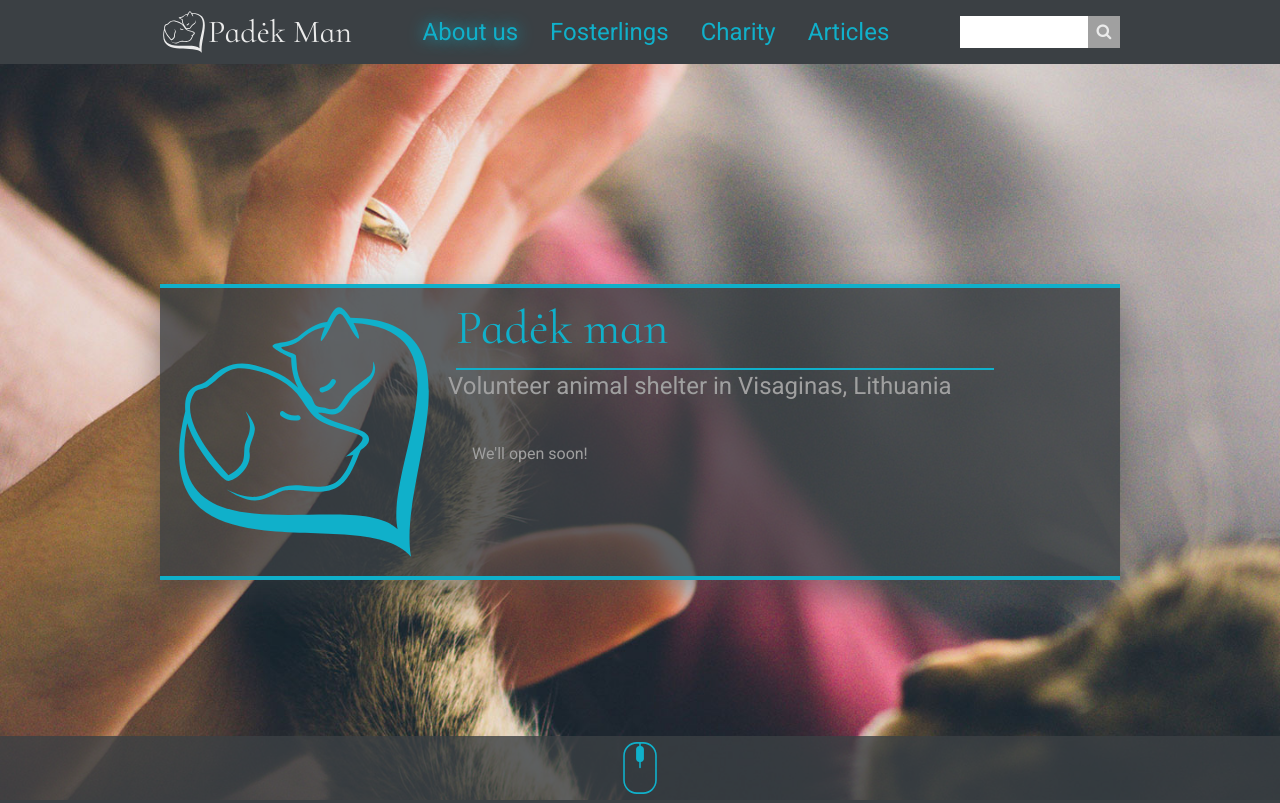
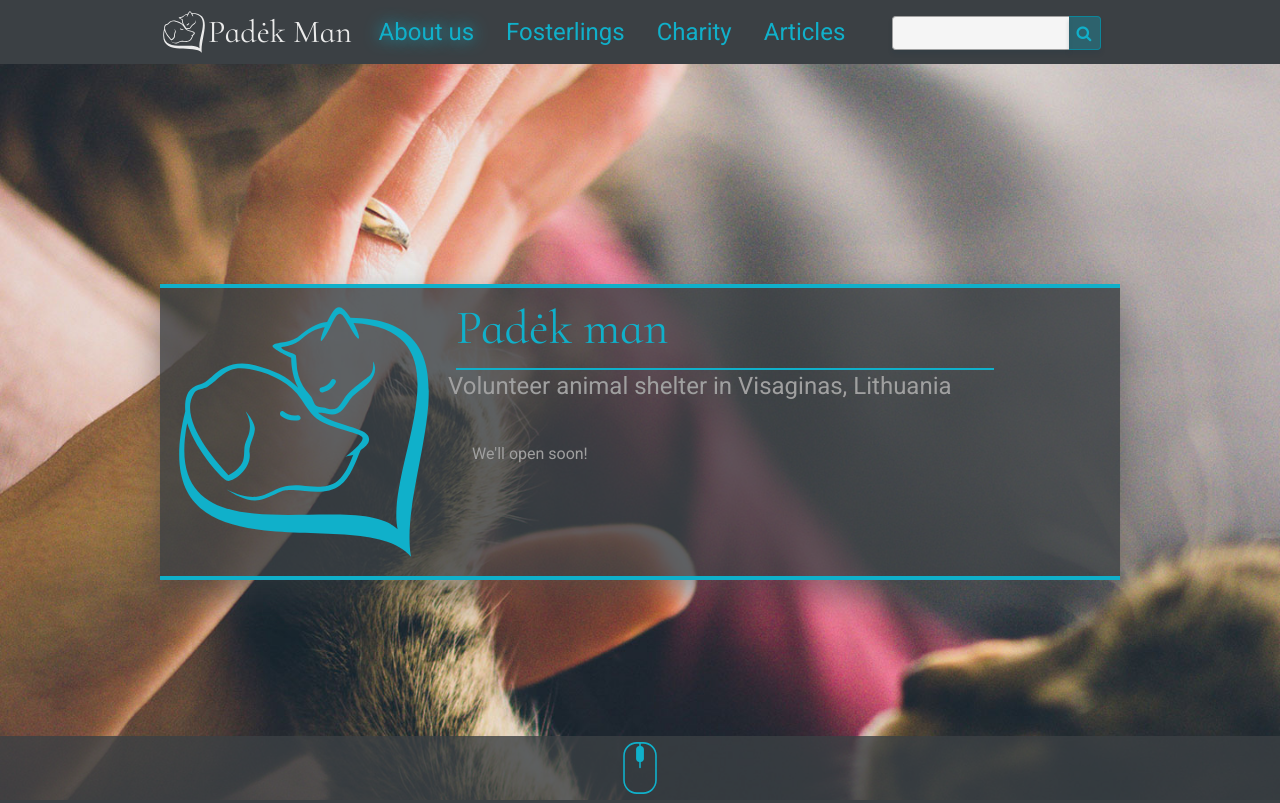
Before and after one commit to Skidan/padekman, a plain HTML site: page index2.html in a window 1280 px wide. Shown: the top 803 px of the page. Drawn offline with nearby package versions, Linux system fonts and the light colour scheme.

Commit message:
customizing a search field

```diff
--- a/src/scss/header.scss
+++ b/src/scss/header.scss
@@ -63,30 +63,98 @@
 		order: 3;
 	}
 }
+#search_form {
+	margin: 0 auto;
+	text-align: center;
+}
 #search_input, #search_button {
 	display: inline-block;
+	vertical-align: top;
 	padding: 0;
-	color: $color-bg;
+	color: $color-neutral;
 	line-height: $basic * 2;
 	height: $basic * 2;
 	font-size: $basic;
-	margin: $basic / 2 0;
+	border: 1px solid $color-neutral;
+	margin-bottom: $basic / 2;
+	border-radius: $basic / 4;
+	box-shadow: 0 4px 4px rgba(31,57,72,.2);
 	@media screen and (min-width: 1201px) {
 		margin: $basic 0;
 	}
 }
 #search_button {
 	width: $basic * 2;
-	height: $basic * 2;
-	margin: 0;
-	padding: 0 $basic / 2;
-	background-color: $color-neutral;
+	height: 34px;
+	//padding: $basic / 2 0;
+	border-top-left-radius: 0;
+	border-bottom-left-radius: 0;
+	border-left: none;
+	background-color: rgba(16,176,202,.3);
+	border-color: darken($color-main, 10%);
+  color: rgb(31,57,72);
+	border-color: darken($color-main, 10%);
+	transition: background-color .3s, color .3s, box-shadow .3s;
+	&:hover {
+    background-color: darken($color-main, 10%);
+    color: $color-bg;
+		box-shadow: 0 4px 4px rgba(18,126,155,.4);
+		& i {
+			color: $color-bg;
+		}
+	}
+	& i {
+		display: block;
+		color: $color-main;
+		font-size: $basic;
+		padding: $basic / 2 0;
+		transition: color .3s;
+	}
 }
 #search_input {
+	background-color: whitesmoke;
+	width: calc(100% - 80px);
+	padding-left: $basic / 2;
+	border-top-right-radius: 0;
+	color: $color-dark;
+	border-bottom-right-radius: 0;
+	border-right: none;
+	transition: background-color .3s, color .3s, box-shadow .3s;
+	&:hover {
+    background-color: rgba(16,176,202,.1);
+    box-shadow: 0 4px 4px rgba(18,126,155,.4);
+  }
+	@media screen and (min-width: 1201px) {
+		margin: $basic 0;
+	}
+}
+.search-label {
+	display: block;
+	font-family: $font-regular;
 	width: calc(100% - 32px);
-	color: $color-dark;
+	font-size: $basic * 1.5;
+	color: $color-main;
 	@media screen and (min-width: 769px) {
-		width: $basic * 8;
+		font-family: $font-heading;
+		font-size: $basic * 3;
+	}
+}
+
+#search-button--header {
+	width: $basic * 2;
+	height: $basic * 2;
+	margin: $basic / 2 0;
+	padding: $basic / 2;
+	font-size: $basic;
+	color: $color-neutral;
+	transition: color .3s;
+	&:hover {
+		color: $color-bg;
+	}
+	@media screen and (min-width: 1201px) {
+		font-size: $basic * 1.5;
+		height: $basic * 3;
+		width: $basic * 3;
 	}
 }
 
```
Also changed, not shown: css/styles.css.
